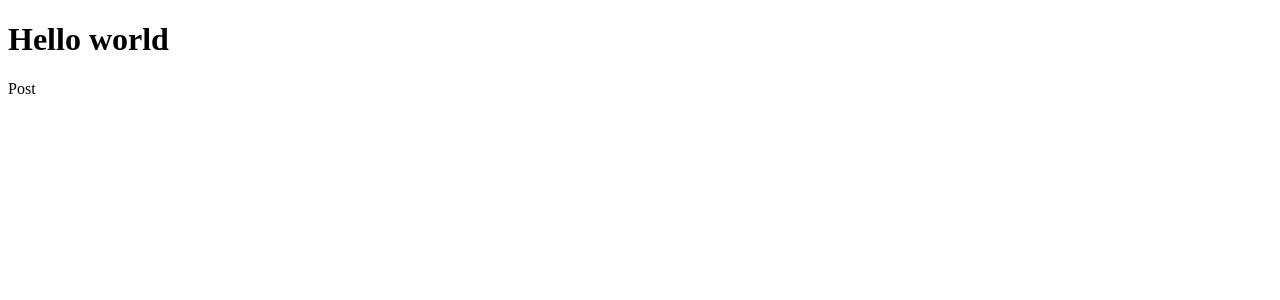
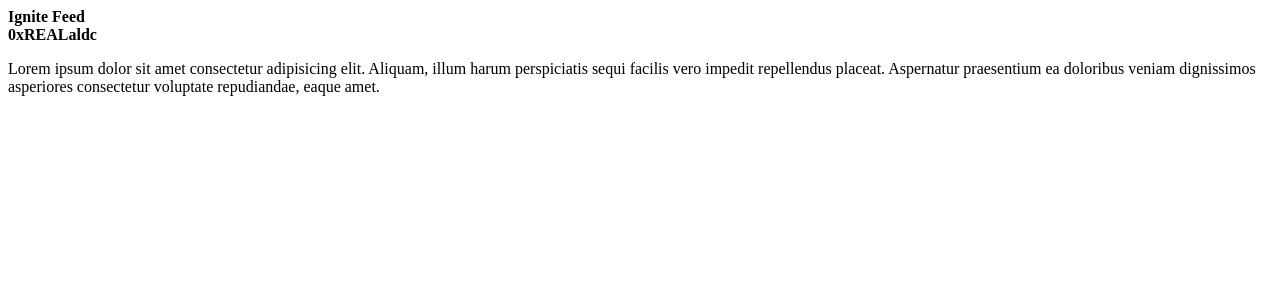
Before and after one commit to 0xREALAldc/ignite-01-reactjs-fundamentals, a React (Vite) app: page / in a window 1280 px wide. Shown: the top 300 px of the page. Built offline with nearby package versions, Linux system fonts and the light colour scheme.

Commit message:
Add: how to use components and properties

```diff
--- a/src/App.jsx
+++ b/src/App.jsx
@@ -1,13 +1,18 @@
+import { Header } from './components/Header';
 import Post from './Post';
 
-function App() {
+export function App() {
 
   return (
+    // when we have more than ONE component in the return, we NEED to have a container around the components
     <div>
-      <h1>Hello world</h1>
-      <Post />
+      <Header />
+
+      <Post
+      // in our components we can pass for it what is called 'properties', that you can see kind like 'attributes' in html
+        author="0xREALaldc"
+        content="Lorem ipsum dolor sit amet consectetur adipisicing elit. Aliquam, illum harum perspiciatis sequi facilis vero impedit repellendus placeat. Aspernatur praesentium ea doloribus veniam dignissimos asperiores consectetur voluptate repudiandae, eaque amet."
+      />
     </div>
   )
 }
-
-export default App
--- a/src/Post.jsx
+++ b/src/Post.jsx
@@ -1,5 +1,10 @@
-function Post() {
-  return <p>Post</p>
+function Post(props) {
+  return(
+    <div>
+      <strong>{ props.author }</strong>
+      <p>{ props.content }</p>
+    </div>
+  )
 }
 
 export default Post;
--- /dev/null
+++ b/src/components/Header.jsx
@@ -0,0 +1,7 @@
+import styles from './Header.module.css'
+
+export function Header() {
+  return (
+    <strong className="header">Ignite Feed</strong>
+  );
+}
--- /dev/null
+++ b/src/components/Header.module.css
@@ -0,0 +1,4 @@
+.header {
+  background: #333;
+  height: 80px;
+}
--- a/src/main.jsx
+++ b/src/main.jsx
@@ -3,7 +3,7 @@ import React from 'react'
 
 // this ReactDOM it's the integration of 'react' and the 'DOM (Document Object Model - representation of our html in JS)' from web
 import ReactDOM from 'react-dom/client'
-import App from './App'
+import { App } from './App'
 
 // this createRoot creates the root of our page in html, receiving the element that represents this root element,
 // that is given by the id 'root' in our case. From now on, React will create all the html, css and JS of our application
```
